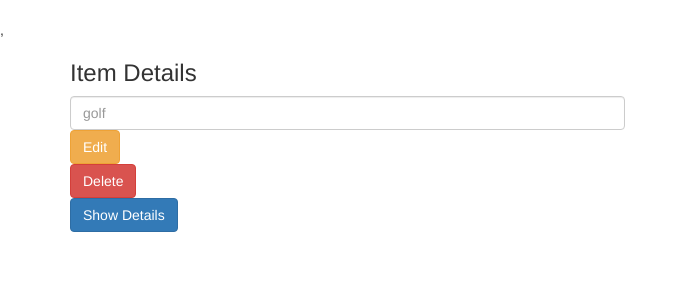
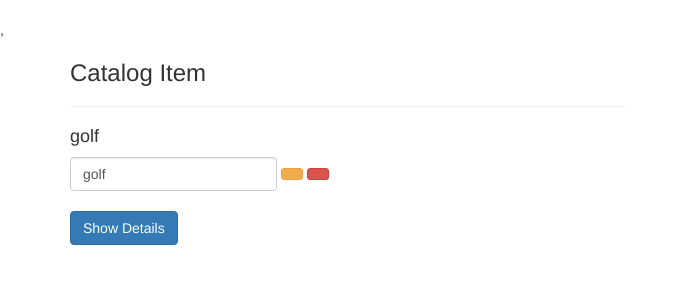
Before and after one commit to Jclewis1989/Item-Catalog, a Flask app: page /items/1/edit/ in a window 1280 px wide. Shown: the part 52-352 px from the top of the page, without its empty margins (0-687 px from the left). Run offline with Flask 2, Linux system fonts and the light colour scheme; some libraries are stand-ins or nearby versions.

Commit message:
editItem.html

```diff
--- a/templates/editItem.html
+++ b/templates/editItem.html
@@ -4,18 +4,17 @@
 <div class="container">
         <div class="row">
                 <div class="col-lg-6">
-                        <form action="{{ url_for('editItem', item_id = item.id)}}" method="POST">
-                                <h3 class="h3 text-dark">Item Details</h3>
-                                    <input type ='text' size='30' class="form-control" name='name' placeholder='{{ item.name }}'>
-                            <input type='submit' class="btn btn-md btn-warning inline__btn" value='Edit'>
+                        <form action="{{ url_for('editItem', item_id = item.id)}}" method="POST" class="form-inline">
+                                <h3 class="h3 text-dark">Catalog Item</h3>
+                                <hr>
+                                <h4>{{ item.name }}</h4>
+                                    <input type ='text' size='20' class="form-control" name='name' placeholder='{{ item.name }}' value="{{ item.name }}">
+                            <button type='submit' class="btn btn-sm btn-warning"><i class="far fa-edit"></i></button>
 
-                            </form>
-
-                            <form action="{{ url_for('deleteItem', item_id = item.id)}}" method="POST">
-                                <input type='submit' class="btn btn-md btn-danger inline__btn" value='Delete'>
-                            </form>
-
-                            <a href="{{ url_for('showItem', item_id = item.id) }}" class="btn btn-primary text-white inline__btn">Show Details</a></button>
+                            <button formaction="{{ url_for('deleteItem', item_id = item.id)}}" type="submit" class='btn btn-sm btn-danger trash'><i class="fas fa-trash"></i></button>
+        </form>
+        <br>
+        <a href="{{ url_for('showItem', item_id = item.id) }}" class="btn btn-primary text-white">Show Details</a></button>
                 </div>
             </div>
 </div>
```
